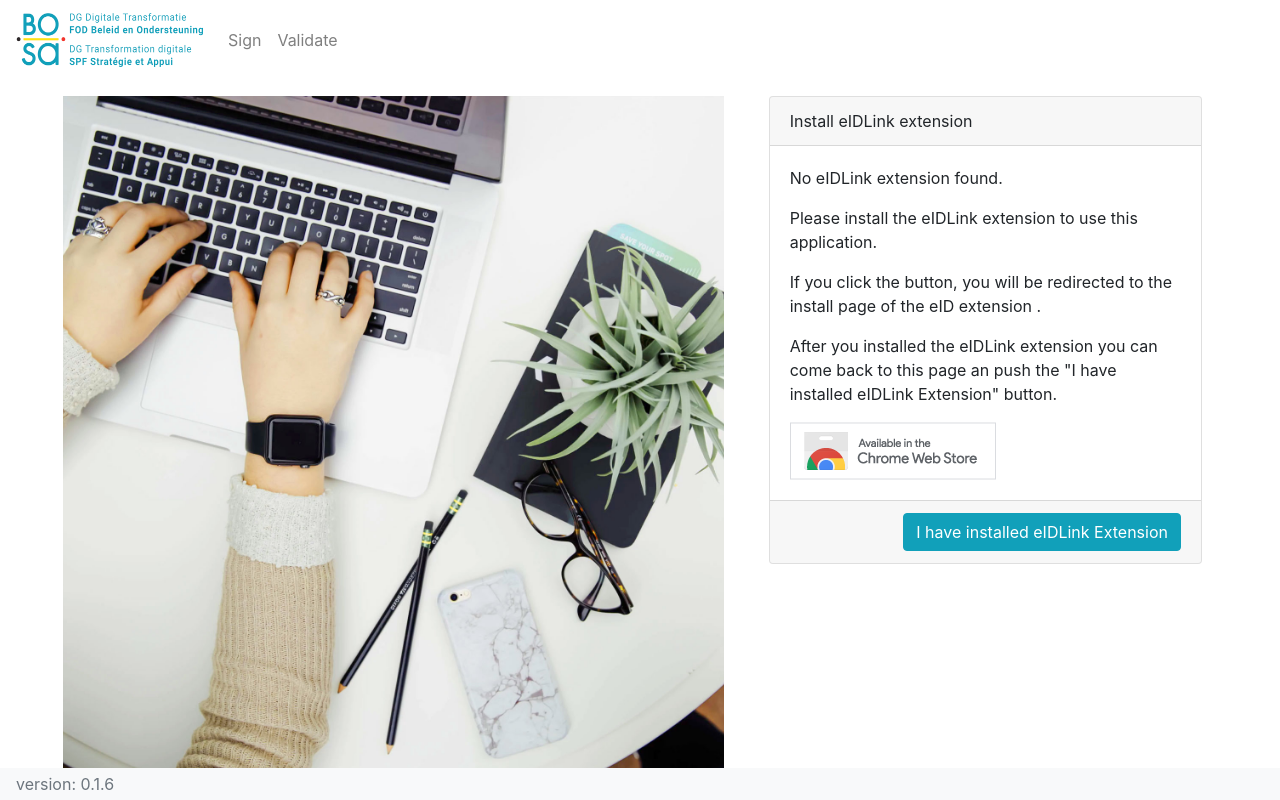
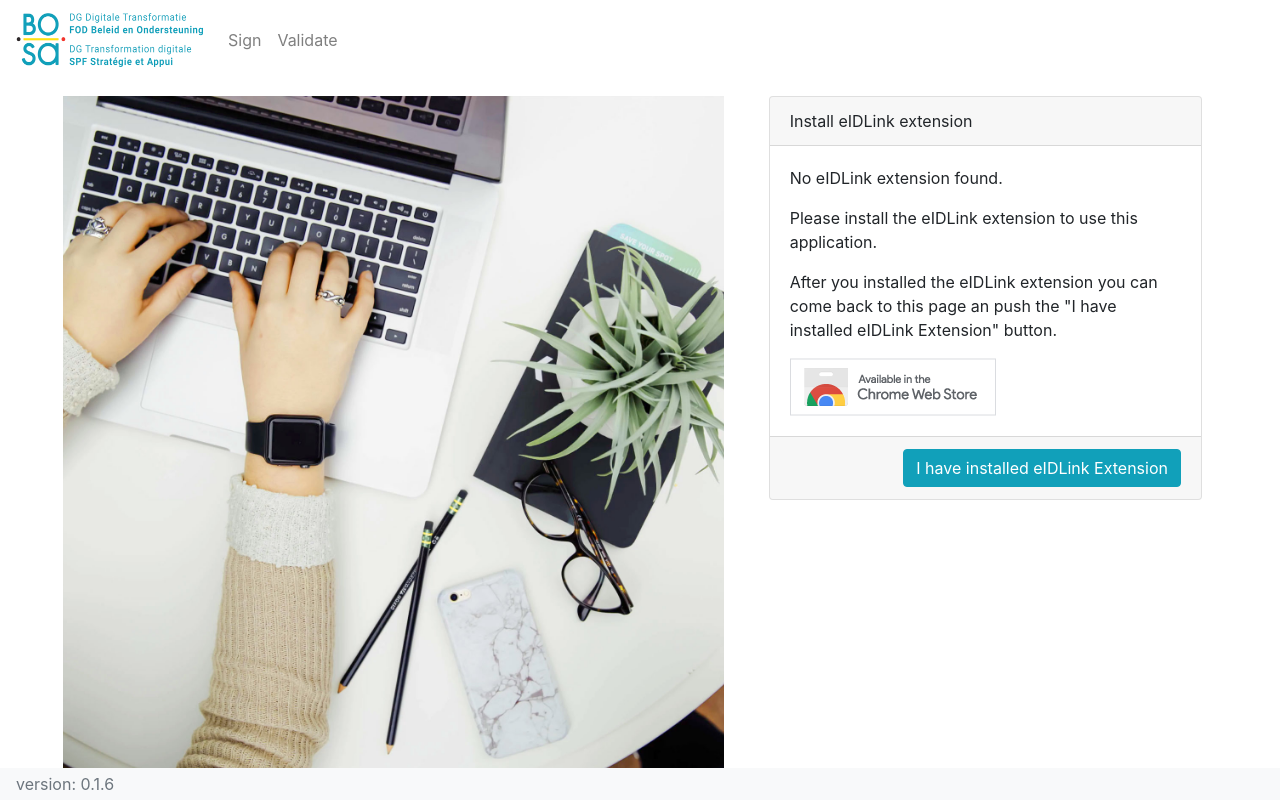
Before and after one commit to Fedict/fts-gui-sign, a React (Create React App) app: page / in a window 1280 px wide. Built offline with nearby package versions, Linux system fonts and the light colour scheme.

Commit message:
change text of install extension

```diff
--- a/src/modules/signWizard/pages/VersionCheckInstallExtensionContainer.js
+++ b/src/modules/signWizard/pages/VersionCheckInstallExtensionContainer.js
@@ -55,7 +55,6 @@ export class VersionCheckInstallExtensionContainer extends React.Component {
             >
                 <p>No eIDLink extension found.</p>
                 <p>Please install the eIDLink extension to use this application.</p>
-                <p>If you click the button, you will be redirected to the install page of the eID extension .</p>
                 <p>After you installed the eIDLink extension you can come back to this page an push the "I have installed eIDLink Extension" button.</p>
 
                 {(usedBrowser === browser.CHROME || usedBrowser === browser.EDGE)
```
